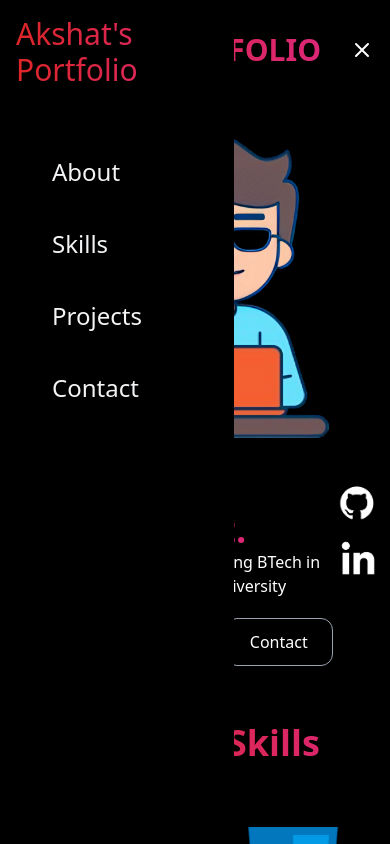
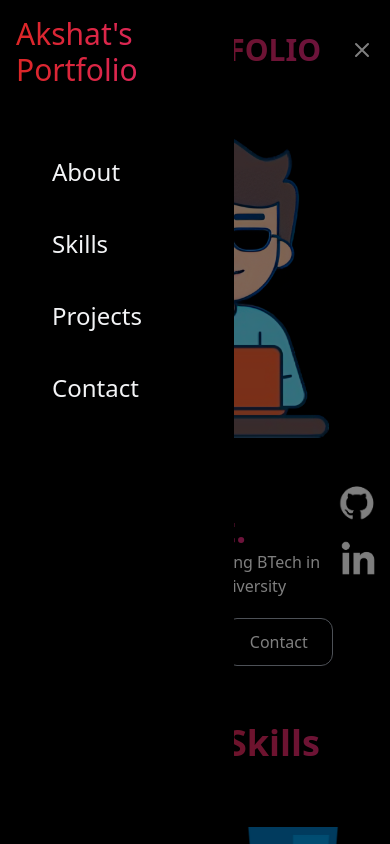
Before and after one commit to akshatb29/MyPortfolio, a React (Create React App) app: page / in a window 390 px wide. Both pictures are taken after a click on the button 362 px from the left and 50 px from the top of the page. Shown: the top 844 px of the page. Built offline with nearby package versions, Linux system fonts and the light colour scheme.

Commit message:
Update Navbar.jsx
fixed navbar overlay

```diff
--- a/src/components/Navbar.jsx
+++ b/src/components/Navbar.jsx
@@ -7,8 +7,14 @@ const Navbar = () => {
         setNav(!nav);
     };
 
+    const closeNav = (e) => {
+        if (e.target.id === 'overlay') {
+            setNav(false);
+        }
+    };
+
     return (
-        <div className='relative z-50 bg-black bg-opacity-50 text-gray-100 h-[100px] max-w-[1200px] mx-auto flex justify-between items-center'>
+        <div className='relative z-50 bg-black text-gray-100 h-[100px] max-w-[1200px] mx-auto flex justify-between items-center'>
             <h1 className='text-3xl font-bold primary-color ml-0'>AKSHAT'S PORTFOLIO</h1>
 
             {/* Hamburger Menu Button */}
@@ -34,14 +40,17 @@ const Navbar = () => {
                 <li className='p-5 transition-transform transform hover:scale-110'><a href='#contact'>Contact</a></li>
             </ul>
 
+            {/* Overlay */}
+            {nav && <div id='overlay' className='fixed inset-0 bg-black bg-opacity-50 z-40' onClick={closeNav}></div>}
+
             {/* Mobile Menu */}
-            <div className={nav ? 'fixed h-full left-0 top-0 w-[60%] bg-black bg-opacity-100 ease-in-out duration-500' : 'fixed left-[-100%]'}>
+            <div className={nav ? 'fixed h-full left-0 top-0 w-[60%] bg-black bg-opacity-100 ease-in-out duration-500 z-50' : 'fixed left-[-100%]'}>
                 <h1 className='text-3xl primary-color m-4 scroll-smooth'>Akshat's Portfolio</h1>
                 <ul className='p-8 text-2xl'>
-                    <li className='p-5 transition-transform transform hover:scale-110'><a href='#about'>About</a></li>
-                    <li className='p-5 transition-transform transform hover:scale-110'><a href='#skills'>Skills</a></li>
-                    <li className='p-5 transition-transform transform hover:scale-110'><a href='#projects'>Projects</a></li>
-                    <li className='p-5 transition-transform transform hover:scale-110'><a href='#contact'>Contact</a></li>
+                    <li className='p-5 transition-transform transform hover:scale-110'><a href='#about' onClick={handleNav}>About</a></li>
+                    <li className='p-5 transition-transform transform hover:scale-110'><a href='#skills' onClick={handleNav}>Skills</a></li>
+                    <li className='p-5 transition-transform transform hover:scale-110'><a href='#projects' onClick={handleNav}>Projects</a></li>
+                    <li className='p-5 transition-transform transform hover:scale-110'><a href='#contact' onClick={handleNav}>Contact</a></li>
                 </ul>
             </div>
         </div>
```
